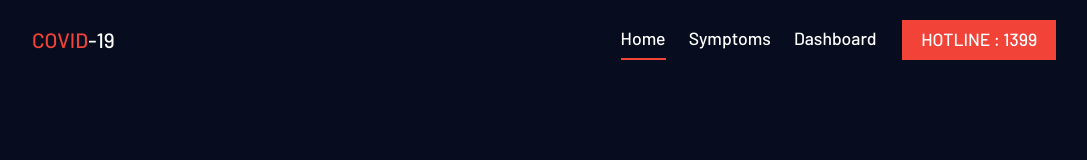
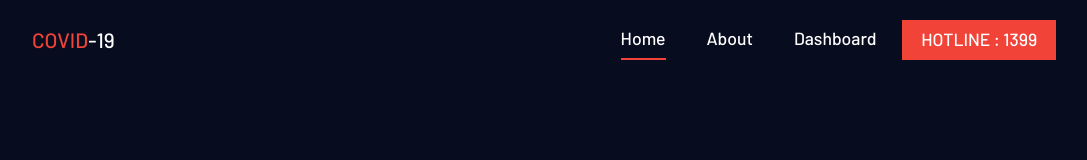
Before and after one commit to sum-in-e/covid19, a React (Create React App) app: page /#/ in a window 1280 px wide. Shown: the top 160 px of the page, without its empty margins (96-1183 px from the left). Built offline with nearby package versions, Linux system fonts and the light colour scheme.

Commit message:
route symproms => about 변경

```diff
--- a/src/components/Header.js
+++ b/src/components/Header.js
@@ -14,8 +14,8 @@ const Header = ({ location: { pathname } }) => {
 					<Li underline={pathname === '/'}>
 						<SLink to={'/'}>Home</SLink>
 					</Li>
-					<Li underline={pathname === '/symptoms'}>
-						<SLink to={'/symptoms'}>Symptoms</SLink>
+					<Li underline={pathname === '/about'}>
+						<SLink to={'/about'}>About</SLink>
 					</Li>
 					<Li underline={pathname === '/dashboard'}>
 						<SLink to={'/dashboard'}>Dashboard</SLink>
--- a/src/components/Router.js
+++ b/src/components/Router.js
@@ -9,7 +9,7 @@ export default () => (
 		<>
 			<Switch>
 				<Route path="/" exact component={home} />
-				<Route path="/symptoms" component={symptoms} />
+				<Route path="/about" component={symptoms} />
 				<Route path="/dashboard" component={dashboard} />
 				<Redirect from="*" to="/" />
 			</Switch>
--- a/src/routes/Home.js
+++ b/src/routes/Home.js
@@ -21,7 +21,7 @@ const Home = () => {
 					</TitleContainer>
 					<P>Coronavirus disease (COVID-19) is an disease caused by a newly discovered coronavirus.</P>
 					<Btn>
-						<SLink to={'/symptoms'}>LEARN MORE</SLink>
+						<SLink to={'/about'}>LEARN MORE</SLink>
 					</Btn>
 				</Info>
 				<Img url={require('../assets/home.png')} />
```
